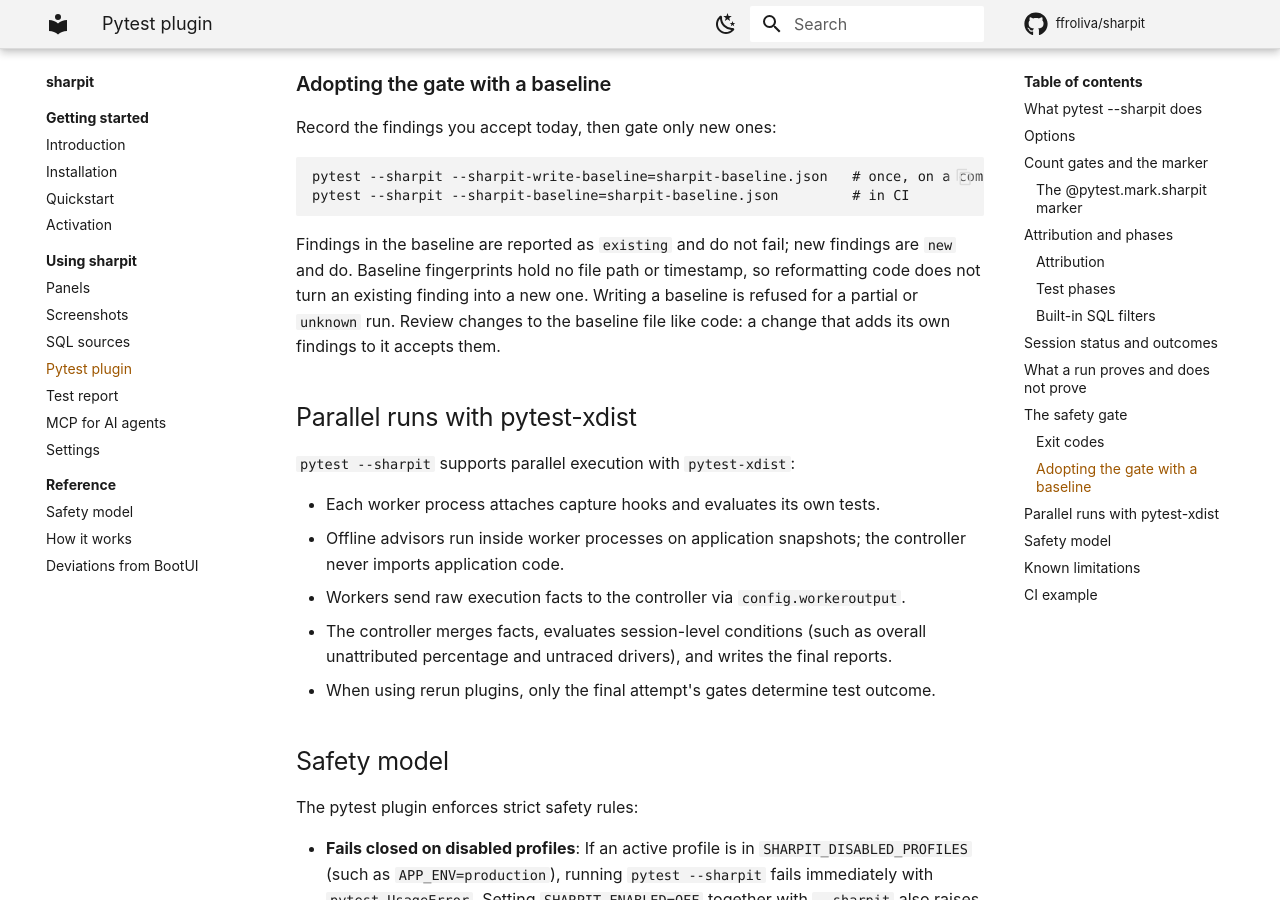
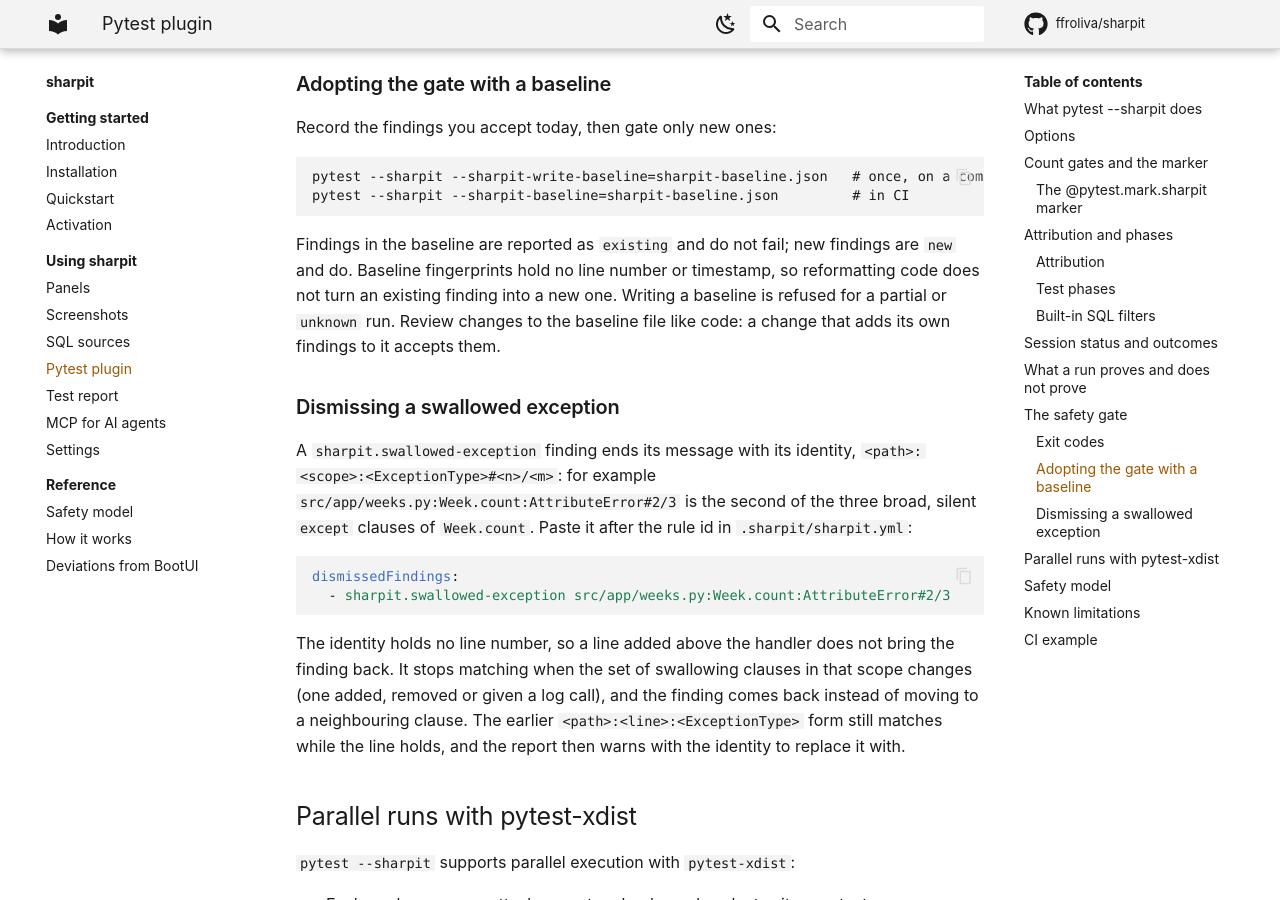
Before and after one commit to ffroliva/sharpit, an MkDocs documentation site: the page built from website/docs/pytest-plugin.md, in a window 1280 px wide and 900 px high, scrolled down 6065 px. Built offline with MkDocs 1.6.1 and Material for MkDocs 9.7.7, drawn with Linux system fonts in a browser that asks for light colours; comment, search, counter and statistics services are not loaded.

Commit message:
docs: the swallowed-exception identity, its migration and its deviation row (#66)

````diff
--- a/website/docs/pytest-plugin.md
+++ b/website/docs/pytest-plugin.md
@@ -187,9 +187,25 @@ pytest --sharpit --sharpit-baseline=sharpit-baseline.json         # in CI
 ```
 
 Findings in the baseline are reported as `existing` and do not fail; new findings are `new` and do. Baseline
-fingerprints hold no file path or timestamp, so reformatting code does not turn an existing finding into a new one.
+fingerprints hold no line number or timestamp, so reformatting code does not turn an existing finding into a new one.
 Writing a baseline is refused for a partial or `unknown` run. Review changes to the baseline file like code: a change
 that adds its own findings to it accepts them.
+
+### Dismissing a swallowed exception
+
+A `sharpit.swallowed-exception` finding ends its message with its identity,
+`<path>:<scope>:<ExceptionType>#<n>/<m>`: for example `src/app/weeks.py:Week.count:AttributeError#2/3` is the second of
+the three broad, silent `except` clauses of `Week.count`. Paste it after the rule id in `.sharpit/sharpit.yml`:
+
+```yaml
+dismissedFindings:
+  - sharpit.swallowed-exception src/app/weeks.py:Week.count:AttributeError#2/3
+```
+
+The identity holds no line number, so a line added above the handler does not bring the finding back. It stops matching
+when the set of swallowing clauses in that scope changes (one added, removed or given a log call), and the finding comes
+back instead of moving to a neighbouring clause. The earlier `<path>:<line>:<ExceptionType>` form still matches while
+the line holds, and the report then warns with the identity to replace it with.
 
 ## Parallel runs with pytest-xdist
 
````
Also changed, not shown: skills/sharpit/SKILL.md (+6 -0 lines), CHANGELOG.md, 1 other file.
